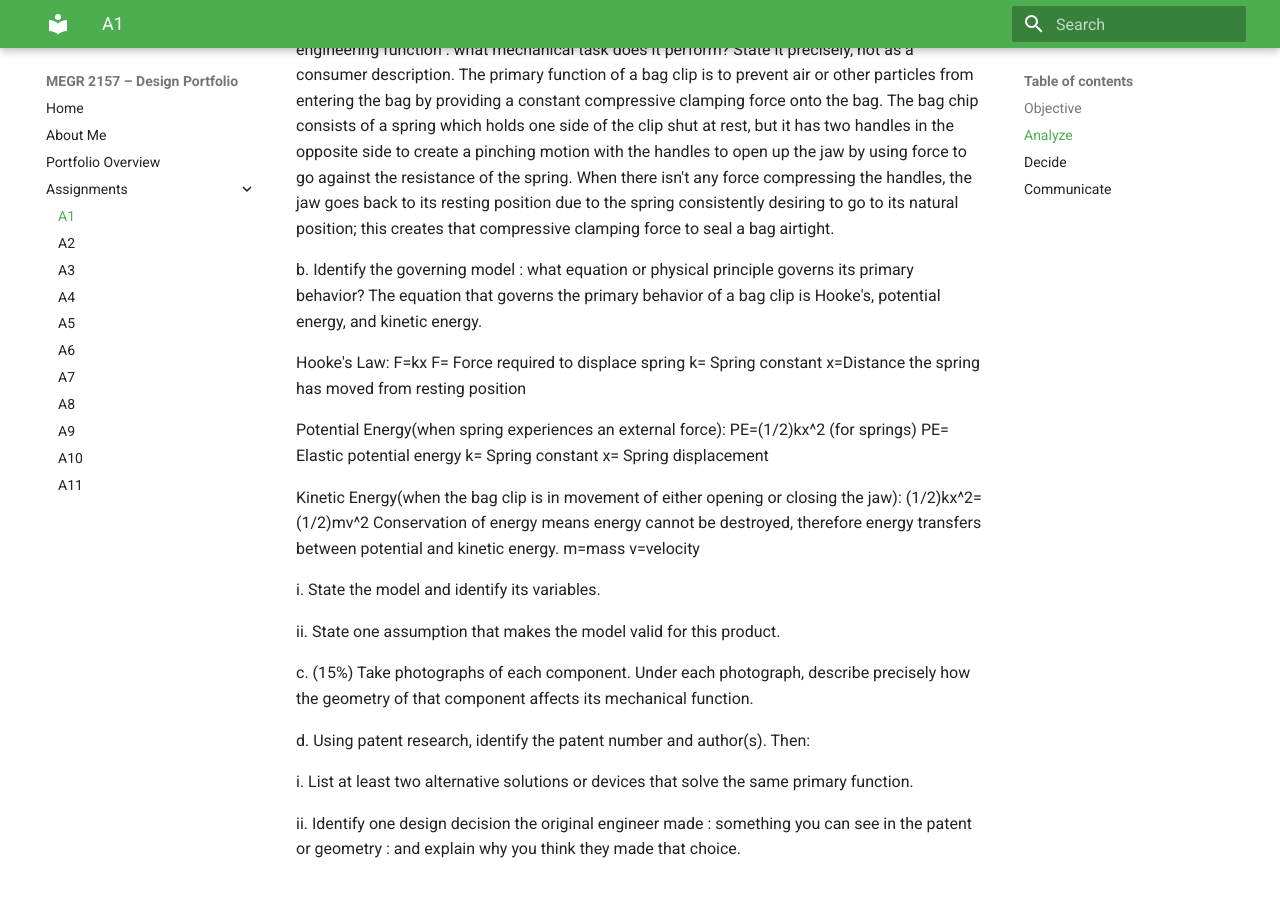
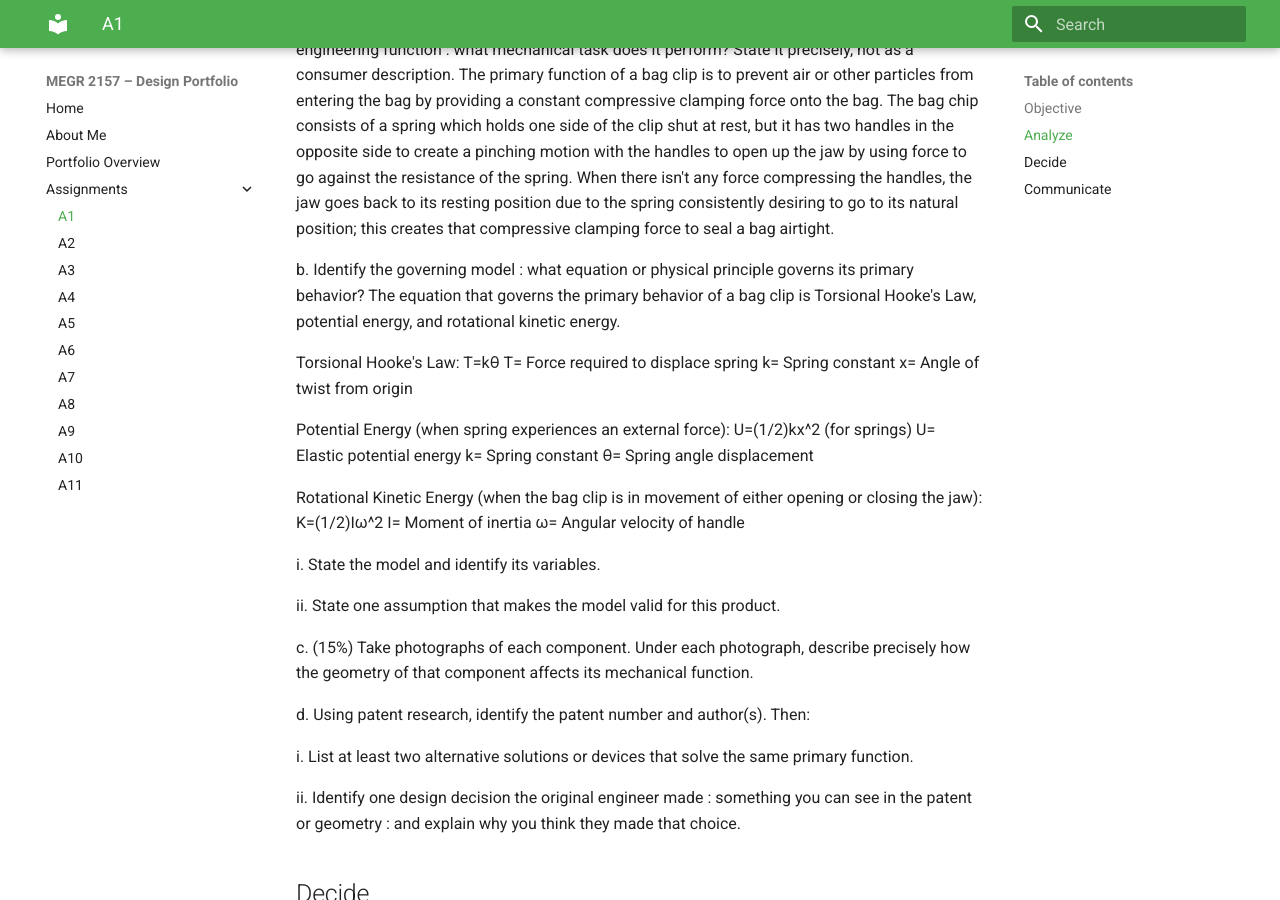
Before and after one commit to Jeffrey-Mendoza/megr2157-portfolio, an MkDocs documentation site: the page built from docs/assignments/A01/index.md, in a window 1280 px wide and 900 px high, scrolled down 2099 px. Built offline with MkDocs 1.6.1 and Material for MkDocs 9.7.7, drawn with Linux system fonts in a browser that asks for light colours.

Commit message:
Refine governing model and equations for bag clip
Updated the governing model description and equations for the bag clip's primary behavior.

```diff
--- a/docs/assignments/A01/index.md
+++ b/docs/assignments/A01/index.md
@@ -38,22 +38,21 @@ a.  (15%) What is the primary function of this product? State it as an engineeri
 The primary function of a bag clip is to prevent air or other particles from entering the bag by providing a constant compressive clamping force onto the bag. The bag chip consists of a spring which holds one side of the clip shut at rest, but it has two handles in the opposite side to create a pinching motion with the handles to open up the jaw by using force to go against the resistance of the spring. When there isn't any force compressing the handles, the jaw goes back to its resting position due to the spring consistently desiring to go to its natural position; this creates that compressive clamping force to seal a bag airtight.
 
 b.  Identify the governing model : what equation or physical principle governs its primary behavior?
-The equation that governs the primary behavior of a bag clip is Hooke's, potential energy, and kinetic energy.
+The equation that governs the primary behavior of a bag clip is Torsional Hooke's Law, potential energy, and rotational kinetic energy.
 
-Hooke's Law: F=kx
-F= Force required to displace spring
+Torsional Hooke's Law: T=kθ
+T= Force required to displace spring
 k= Spring constant
-x=Distance the spring has moved from resting position
+x= Angle of twist from origin
 
-Potential Energy(when spring experiences an external force): PE=(1/2)kx^2 (for springs)
-PE= Elastic potential energy
+Potential Energy (when spring experiences an external force): U=(1/2)kx^2 (for springs)
+U= Elastic potential energy
 k= Spring constant
-x= Spring displacement
+θ= Spring angle displacement
 
-Kinetic Energy(when the bag clip is in movement of either opening or closing the jaw): (1/2)kx^2=(1/2)mv^2
-Conservation of energy means energy cannot be destroyed, therefore energy transfers between potential and kinetic energy.
-m=mass
-v=velocity
+Rotational Kinetic Energy (when the bag clip is in movement of either opening or closing the jaw): K=(1/2)Iω^2
+I= Moment of inertia
+ω= Angular velocity of handle
 
 i.  State the model and identify its variables.
 
```
